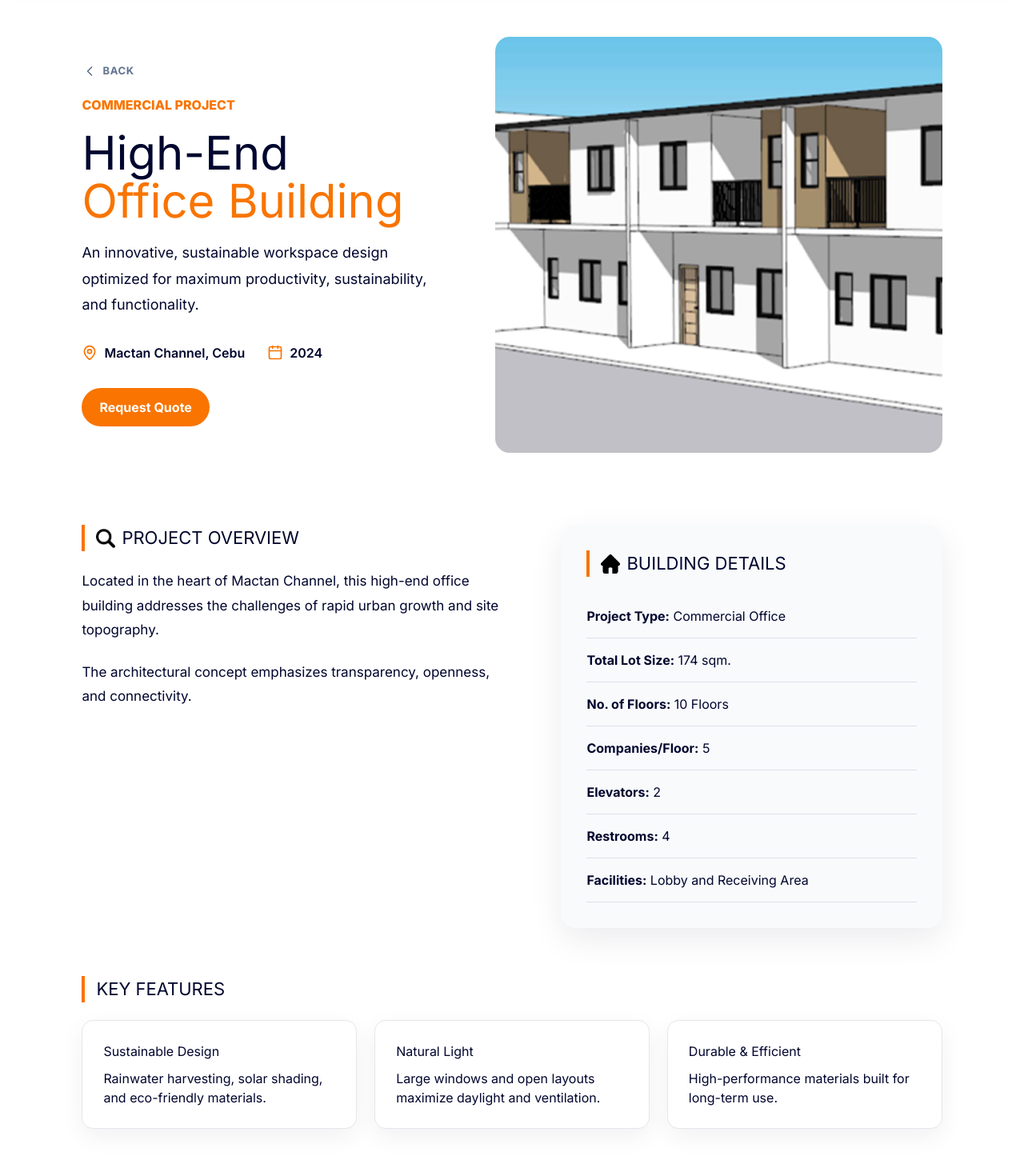
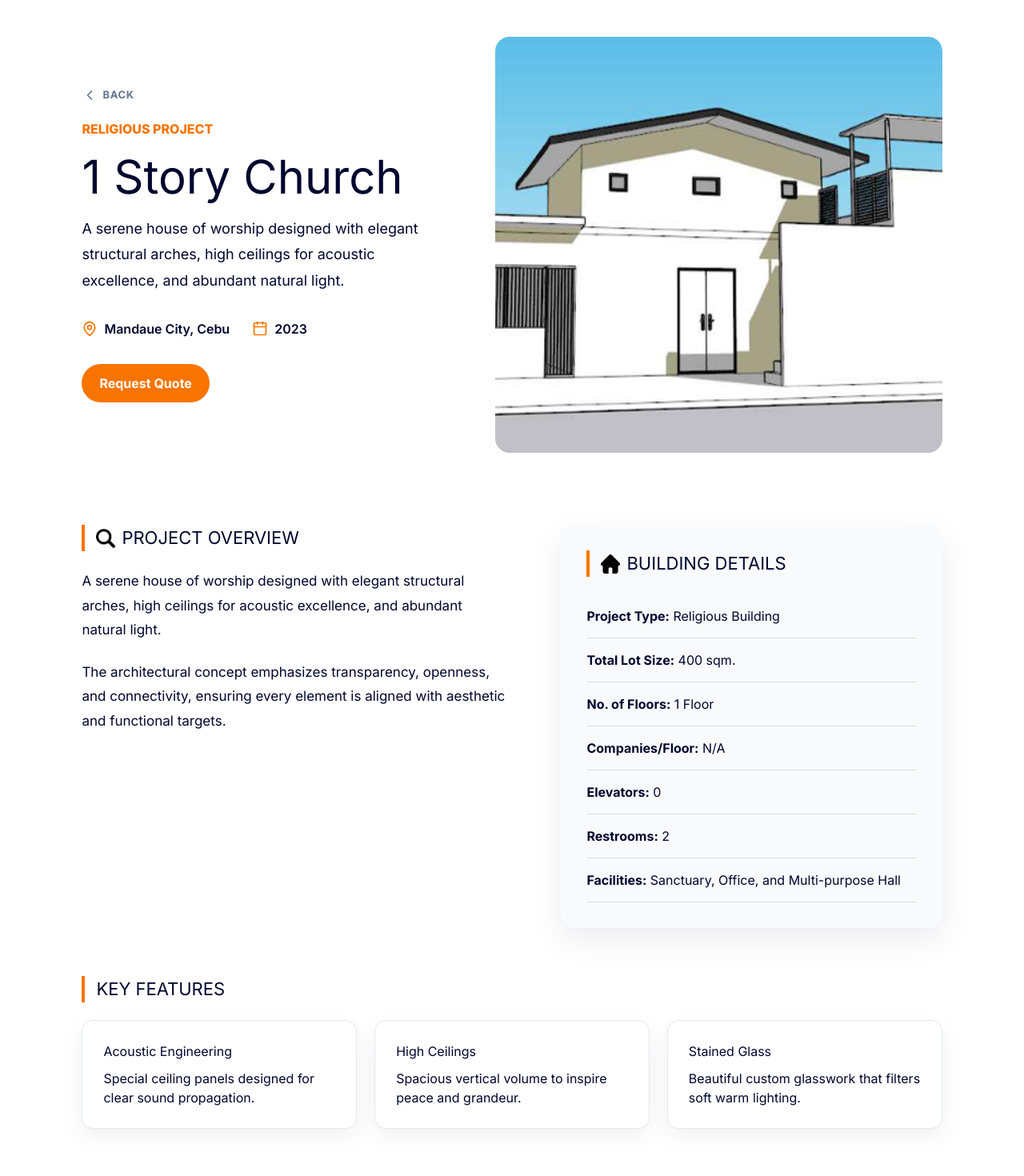
Before and after one commit to mob99-9/chua_construction_site, a React (Vite) app: page /projects/1-story-church in a window 1280 px wide. Shown: the part 120-1590 px from the top of the page at 80% size. Built offline with nearby package versions, Linux system fonts and the light colour scheme; no server answers; a web font is replaced by a local one.

Commit message:
fix: make project details page dynamic based on route id parameter

```diff
--- a/src/pages/ProjectDetails.jsx
+++ b/src/pages/ProjectDetails.jsx
@@ -1,6 +1,6 @@
 import "./ProjectDetails.css";
 import { useState } from "react";
-import { useNavigate } from "react-router-dom";
+import { useParams, useNavigate } from "react-router-dom";
 import { MapPin, Calendar, X, ChevronLeft } from "lucide-react";
 import Navbar from "../components/layout/Navbar";
 
@@ -9,23 +9,136 @@ import buildingDetailsIcon from "../assets/icons/BuildingDetails.png";
 import photographsIcon from "../assets/icons/Photographs.png";
 import peopleBehindIcon from "../assets/icons/ThePeopleBehindIt.png";
 
+// Project metadata database
+const projectsData = {
+  "high-end-office-building": {
+    title: "High-End Office Building",
+    category: "Commercial Project",
+    image: "/project 1.jpg",
+    description: "An innovative, sustainable workspace design optimized for maximum productivity, sustainability, and functionality.",
+    location: "Mactan Channel, Cebu",
+    year: "2024",
+    gallery: ["/project 1.jpg", "/more2.png", "/more5.png", "/more6.png"],
+    details: {
+      type: "Commercial Office",
+      lotSize: "174 sqm.",
+      floors: "10 Floors",
+      companies: "5",
+      elevators: "2",
+      restrooms: "4",
+      facilities: "Lobby and Receiving Area"
+    },
+    features: [
+      { title: "Sustainable Design", desc: "Rainwater harvesting, solar shading, and eco-friendly materials." },
+      { title: "Natural Light", desc: "Large windows and open layouts maximize daylight and ventilation." },
+      { title: "Durable & Efficient", desc: "High-performance materials built for long-term use." }
+    ],
+    principalArchitect: "Arch. Sarah Chua",
+    projectTeam: "Engr. Robert Lee, Ar. Clara Santos"
+  },
+  "2-story-residence": {
+    title: "2 Story Residence",
+    category: "Residential Project",
+    image: "/project 2.jpg",
+    description: "A beautiful, modern residential home designed for a growing family, highlighting comfort, space efficiency, and contemporary style.",
+    location: "Banilad, Cebu City",
+    year: "2025",
+    gallery: ["/project 2.jpg", "/more1.png", "/more3.png", "/more4.png"],
+    details: {
+      type: "Residential House",
+      lotSize: "250 sqm.",
+      floors: "2 Floors",
+      companies: "N/A (Private)",
+      elevators: "0",
+      restrooms: "3",
+      facilities: "Garage, Backyard, and Balcony"
+    },
+    features: [
+      { title: "Family Centric", desc: "Spacious living spaces and cozy bedrooms tailored for active family life." },
+      { title: "Smart Home Integration", desc: "Equipped with modern energy-efficient automated features." },
+      { title: "Elegant Finishes", desc: "Premium wooden accents and high-end marble tiles throughout." }
+    ],
+    principalArchitect: "Arch. Jose Chua",
+    projectTeam: "Engr. Albert Tan, Ar. Lisa Cruz"
+  },
+  "1-story-church": {
+    title: "1 Story Church",
+    category: "Religious Project",
+    image: "/project 3.jpg",
+    description: "A serene house of worship designed with elegant structural arches, high ceilings for acoustic excellence, and abundant natural light.",
+    location: "Mandaue City, Cebu",
+    year: "2023",
+    gallery: ["/project 3.jpg", "/more2.png", "/more5.png", "/more6.png"],
+    details: {
+      type: "Religious Building",
+      lotSize: "400 sqm.",
+      floors: "1 Floor",
+      companies: "N/A",
+      elevators: "0",
+      restrooms: "2",
+      facilities: "Sanctuary, Office, and Multi-purpose Hall"
+    },
+    features: [
+      { title: "Acoustic Engineering", desc: "Special ceiling panels designed for clear sound propagation." },
+      { title: "High Ceilings", desc: "Spacious vertical volume to inspire peace and grandeur." },
+      { title: "Stained Glass", desc: "Beautiful custom glasswork that filters soft warm lighting." }
+    ],
+    principalArchitect: "Arch. Manuel Perez",
+    projectTeam: "Engr. Juan Dela Cruz, Ar. Maria Clara"
+  }
+};
+
+// Helper resolver for fallback dynamic generation
+const getProjectData = (id) => {
+  if (id && projectsData[id]) {
+    return projectsData[id];
+  }
+
+  const title = id
+    ? id
+        .split("-")
+        .map((word) => word.charAt(0).toUpperCase() + word.slice(1))
+        .join(" ")
+    : "Project Details";
+
+  return {
+    title: title,
+    category: id?.includes("residence") ? "Residential Project" : "Commercial Project",
+    image: id?.includes("1") ? "/project 1.jpg" : id?.includes("2") ? "/project 2.jpg" : "/project 3.jpg",
+    description: `A masterfully designed ${title} project built with durable materials, high energy efficiency, and modern design principles.`,
+    location: "Cebu, Philippines",
+    year: "2026",
+    gallery: ["/project 1.jpg", "/more2.png", "/more5.png", "/more6.png"],
+    details: {
+      type: id?.includes("residence") ? "Residential Structure" : "Commercial Structure",
+      lotSize: "180 sqm.",
+      floors: "2 Floors",
+      companies: "N/A",
+      elevators: "0",
+      restrooms: "2",
+      facilities: "Standard facilities"
+    },
+    features: [
+      { title: "Modern Design", desc: "Clean lines and aesthetic detailing suitable for urban living." },
+      { title: "Ventilation", desc: "Strategically placed windows and openings for maximum airflow." },
+      { title: "Quality Build", desc: "High standard materials and craftsmanship for long durability." }
+    ],
+    principalArchitect: "Arch. Jose Chua",
+    projectTeam: "Engr. Juan Dela Cruz, Ar. Maria Clara"
+  };
+};
+
 function ProjectDetails() {
+  const { id } = useParams();
   const navigate = useNavigate();
   const [selectedImage, setSelectedImage] = useState(null);
 
-  const projectTitle = "High-End Office Building";
-
-  const galleryImages = [
-    "/project 1.jpg",
-    "/more2.png",
-    "/more5.png",
-    "/more6.png",
-  ];
+  const project = getProjectData(id);
 
   const handleRequestQuote = () => {
     navigate("/inquire", {
       state: {
-        project: projectTitle,
+        project: project.title,
       },
     });
   };
@@ -45,27 +158,21 @@ function ProjectDetails() {
               <span className="text-[13px] tracking-wider uppercase font-sans font-bold">Back</span>
             </button>
 
-            <span className="details-category">Commercial Project</span>
+            <span className="details-category">{project.category}</span>
 
-            <h1>
-              High-End <br />
-              Office Building
-            </h1>
+            <h1>{project.title}</h1>
 
-            <p>
-              An innovative, sustainable workspace design optimized for maximum
-              productivity, sustainability, and functionality.
-            </p>
+            <p>{project.description}</p>
 
             <div className="details-meta">
               <span className="flex items-center gap-2">
                 <MapPin className="w-5 h-5 text-[#f97400]" />
-                Mactan Channel, Cebu
+                {project.location}
               </span>
 
               <span className="flex items-center gap-2">
                 <Calendar className="w-5 h-5 text-[#f97400]" />
-                2024
+                {project.year}
               </span>
             </div>
 
@@ -82,8 +189,8 @@ function ProjectDetails() {
 
           <img
             className="details-main-img"
-            src="/project 1.jpg"
-            alt={projectTitle}
+            src={project.image}
+            alt={project.title}
           />
         </section>
 
@@ -94,15 +201,11 @@ function ProjectDetails() {
               Project Overview
             </h2>
 
-            <p>
-              Located in the heart of Mactan Channel, this high-end office
-              building addresses the challenges of rapid urban growth and site
-              topography.
-            </p>
+            <p>{project.description}</p>
 
             <p>
               The architectural concept emphasizes transparency, openness, and
-              connectivity.
+              connectivity, ensuring every element is aligned with aesthetic and functional targets.
             </p>
           </div>
 
@@ -113,13 +216,13 @@ function ProjectDetails() {
             </h2>
 
             <ul>
-              <li><b>Project Type:</b> Commercial Office</li>
-              <li><b>Total Lot Size:</b> 174 sqm.</li>
-              <li><b>No. of Floors:</b> 10 Floors</li>
-              <li><b>Companies/Floor:</b> 5</li>
-              <li><b>Elevators:</b> 2</li>
-              <li><b>Restrooms:</b> 4</li>
-              <li><b>Facilities:</b> Lobby and Receiving Area</li>
+              <li><b>Project Type:</b> {project.details.type}</li>
+              <li><b>Total Lot Size:</b> {project.details.lotSize}</li>
+              <li><b>No. of Floors:</b> {project.details.floors}</li>
+              <li><b>Companies/Floor:</b> {project.details.companies}</li>
+              <li><b>Elevators:</b> {project.details.elevators}</li>
+              <li><b>Restrooms:</b> {project.details.restrooms}</li>
+              <li><b>Facilities:</b> {project.details.facilities}</li>
             </ul>
           </aside>
         </section>
@@ -128,20 +231,12 @@ function ProjectDetails() {
           <h2>Key Features</h2>
 
           <div className="features-grid">
-            <div>
-              <h3>Sustainable Design</h3>
-              <p>Rainwater harvesting, solar shading, and eco-friendly materials.</p>
-            </div>
-
-            <div>
-              <h3>Natural Light</h3>
-              <p>Large windows and open layouts maximize daylight and ventilation.</p>
-            </div>
-
-            <div>
-              <h3>Durable & Efficient</h3>
-              <p>High-performance materials built for long-term use.</p>
-            </div>
+            {project.features.map((feature, idx) => (
+              <div key={idx}>
+                <h3>{feature.title}</h3>
+                <p>{feature.desc}</p>
+              </div>
+            ))}
           </div>
         </section>
 
@@ -152,7 +247,7 @@ function ProjectDetails() {
           </h2>
 
           <div className="gallery-grid">
-            {galleryImages.map((image, index) => (
+            {project.gallery.map((image, index) => (
               <div
                 key={index}
                 className="gallery-hover-card"
@@ -177,12 +272,12 @@ function ProjectDetails() {
           <div className="people-grid">
             <div>
               <h3>Principal Architect</h3>
-              <p>[ Name ]</p>
+              <p>{project.principalArchitect}</p>
             </div>
 
             <div>
               <h3>Project Team</h3>
-              <p>[ Name 1, Name 2 ]</p>
+              <p>{project.projectTeam}</p>
             </div>
           </div>
         </section>
```
Also changed, not shown: 1 other file (tests, documents, lock files or other folders).
